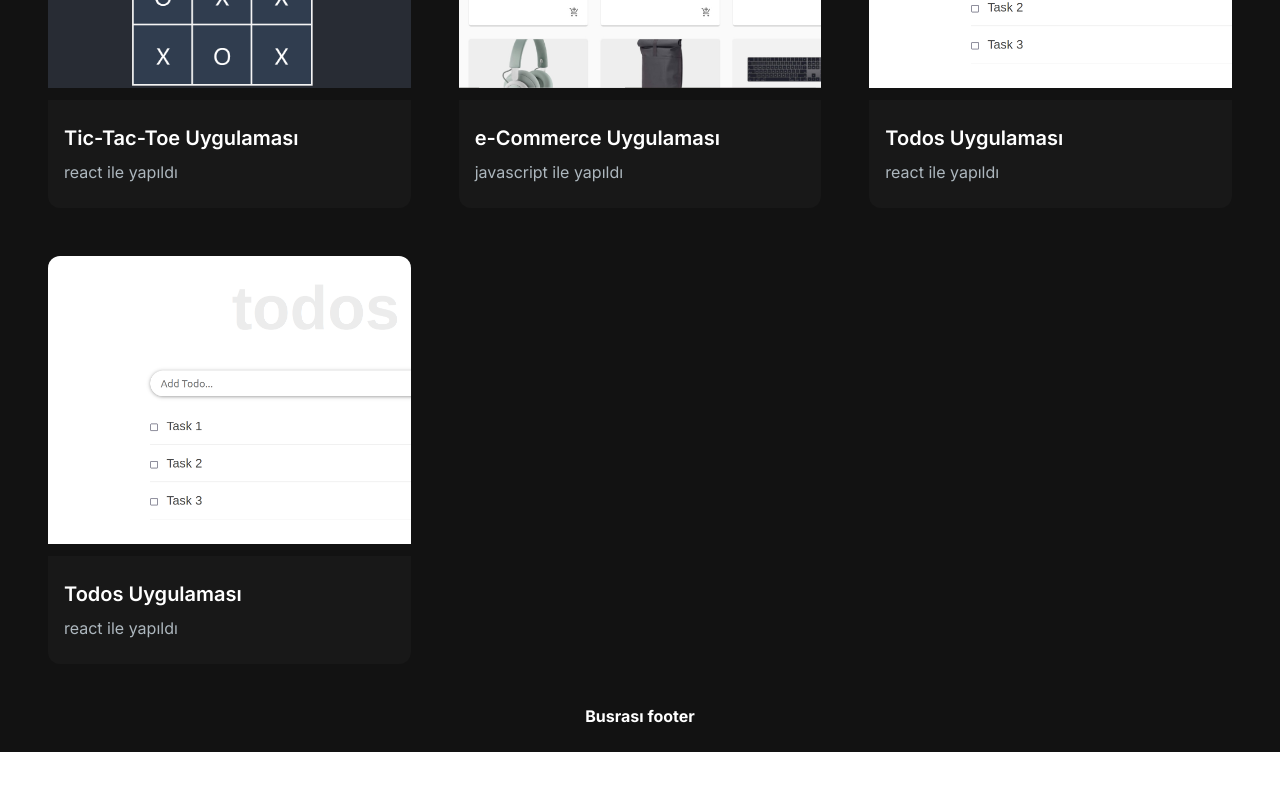
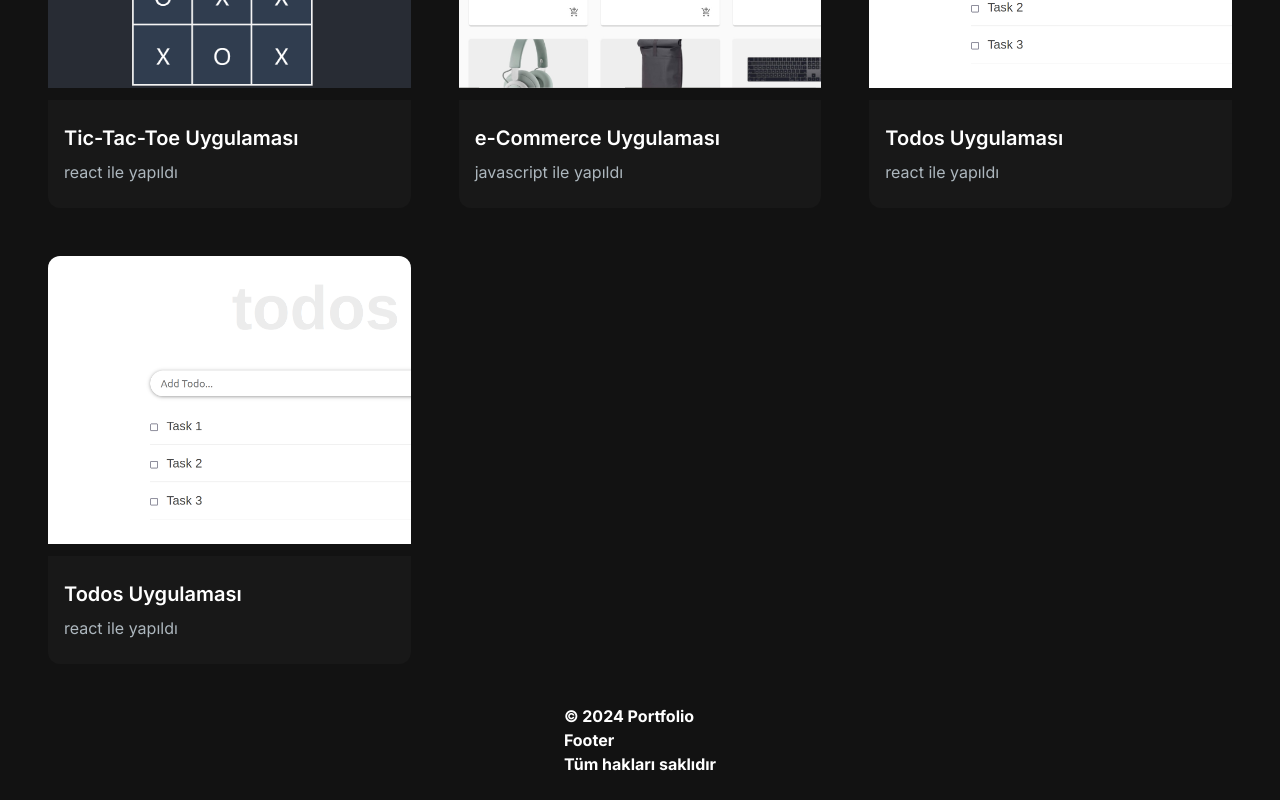
Before and after one commit to Busra-Ordu/PortfolioWebsiteWithNextJs, a Next.js app: page / in a window 1280 px wide. Shown: the part 1516-2316 px from the top of the page. Before the commit the page ends 2268 px from the top, so only its background shows below. Built offline with nearby package versions, Linux system fonts and the light colour scheme.

Commit message:
project kısmı tamamlanmadı footer yazı eklendi

```diff
--- a/src/app/components/Footer.jsx
+++ b/src/app/components/Footer.jsx
@@ -4,7 +4,11 @@ const Footer = () => {
   return (
     <section>
       <div className=' flex flex-row justify-center items-center gap-2 py-6'>
-      <h1 className='text-white font-bold'>Busrası footer</h1>
+      <h1 className='text-white font-bold'>
+      © 2024 Portfolio <br />
+      Footer  <br />
+      Tüm hakları saklıdır
+        </h1>
       </div>
     </section>
   )
--- a/src/app/components/ProjectTag.jsx
+++ b/src/app/components/ProjectTag.jsx
@@ -0,0 +1,12 @@
+import React from 'react'
+
+const ProjectTag = ({name,onClick, isSelected}) => {
+  return (
+    <button className='rounded-full border-2 border-purple-500 px-6
+    py-3 text-xl cursor-pointer '>
+          Hepsi
+        </button>
+  )
+}
+
+export default ProjectTag
```
